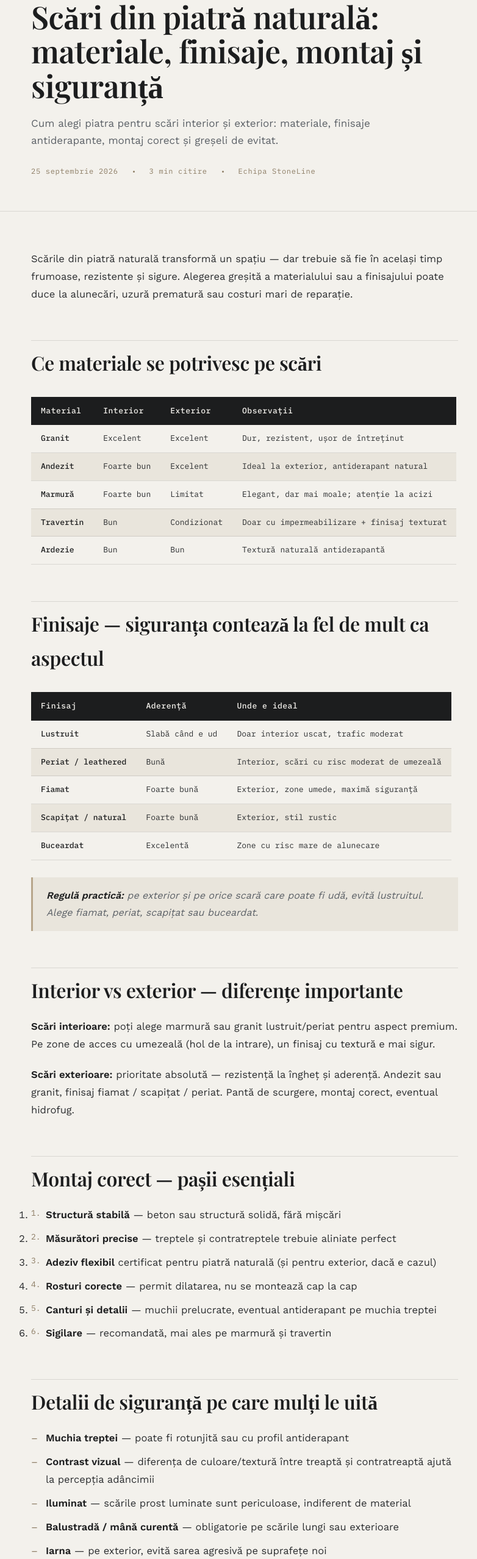
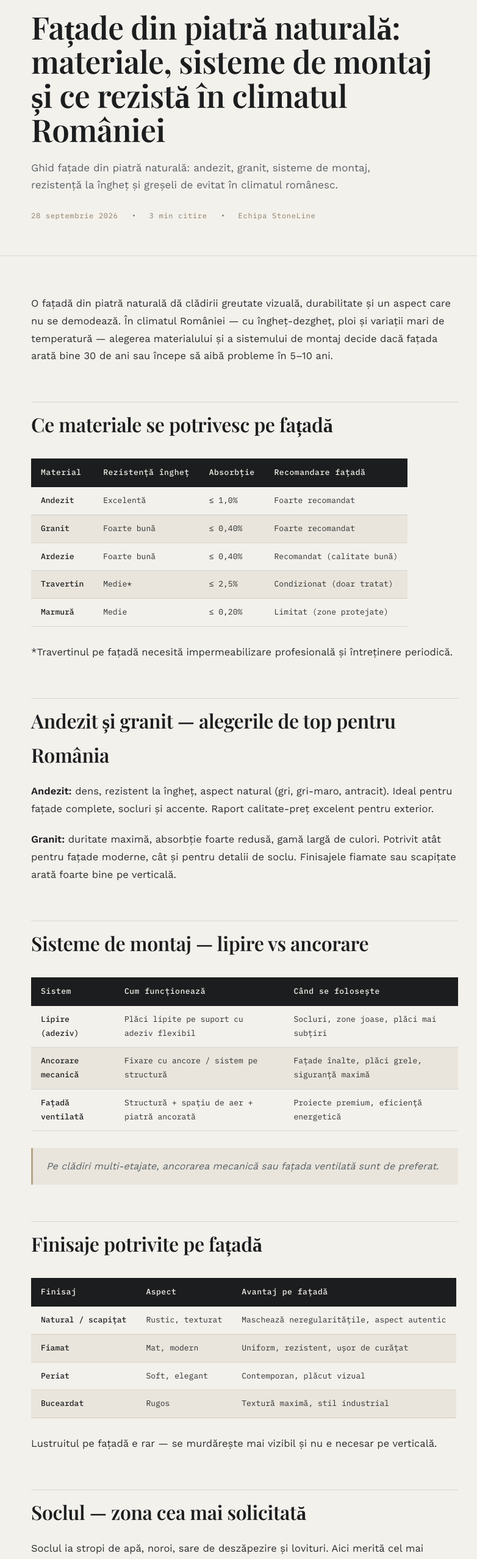
Before and after one commit to stonelinemures/stone-line-website, an Eleventy site: page posts/cum-se-întreține-corect-piatra-naturală-marmură-granit-travertin-andezit-ardezie-—-ghid-practic-2026.md in a window 1280 px wide. Shown: the part 240-2797 px from the top of the page at 61% size, without its empty margins (239-1021 px from the left). Built offline with nearby package versions, Linux system fonts and the light colour scheme; Eleventy itself is replaced by a stand-in of ours; files that its build step writes are made by us from their sources; a web font is replaced by a local one.

Commit message:
Update Articol “cum-se-întreține-corect-piatra-naturală-marmură-granit-travertin-andezit-ardezie-—-ghid-practic-2026”

```diff
--- a/posts/cum-se-întreține-corect-piatra-naturală-marmură-granit-travertin-andezit-ardezie-—-ghid-practic-2026.md
+++ b/posts/cum-se-întreține-corect-piatra-naturală-marmură-granit-travertin-andezit-ardezie-—-ghid-practic-2026.md
@@ -1,82 +1,86 @@
 ---
-title: "Scări din piatră naturală: materiale, finisaje, montaj și siguranță"
-description: "Cum alegi piatra pentru scări interior și exterior: materiale,
-  finisaje antiderapante, montaj corect și greșeli de evitat."
-date: 2026-09-25
+title: "Fațade din piatră naturală: materiale, sisteme de montaj și ce rezistă
+  în climatul României"
+description: "Ghid fațade din piatră naturală: andezit, granit, sisteme de
+  montaj, rezistență la îngheț și greșeli de evitat în climatul românesc."
+date: 2026-09-28
 category: Aplicații
-image: /img/blog/scari-piatra-naturala.webp
+image: /img/blog/fatade-piatra-naturala.webp
 ---
-Scările din piatră naturală transformă un spațiu — dar trebuie să fie în același timp frumoase, rezistente și sigure. Alegerea greșită a materialului sau a finisajului poate duce la alunecări, uzură prematură sau costuri mari de reparație.
+O fațadă din piatră naturală dă clădirii greutate vizuală, durabilitate și un aspect care nu se demodează. În climatul României — cu îngheț-dezgheț, ploi și variații mari de temperatură — alegerea materialului și a sistemului de montaj decide dacă fațada arată bine 30 de ani sau începe să aibă probleme în 5–10 ani.
 
-## Ce materiale se potrivesc pe scări
+## Ce materiale se potrivesc pe fațadă
 
-| Material | Interior | Exterior | Observații |
+| Material | Rezistență îngheț | Absorbție | Recomandare fațadă |
 |---|---|---|---|
-| Granit | Excelent | Excelent | Dur, rezistent, ușor de întreținut |
-| Andezit | Foarte bun | Excelent | Ideal la exterior, antiderapant natural |
-| Marmură | Foarte bun | Limitat | Elegant, dar mai moale; atenție la acizi |
-| Travertin | Bun | Condizionat | Doar cu impermeabilizare + finisaj texturat |
-| Ardezie | Bun | Bun | Textură naturală antiderapantă |
+| Andezit | Excelentă | ≤ 1,0% | Foarte recomandat |
+| Granit | Foarte bună | ≤ 0,40% | Foarte recomandat |
+| Ardezie | Foarte bună | ≤ 0,40% | Recomandat (calitate bună) |
+| Travertin | Medie* | ≤ 2,5% | Condizionat (doar tratat) |
+| Marmură | Medie | ≤ 0,20% | Limitat (zone protejate) |
 
-## Finisaje — siguranța contează la fel de mult ca aspectul
+*Travertinul pe fațadă necesită impermeabilizare profesională și întreținere periodică.
 
-| Finisaj | Aderență | Unde e ideal |
+## Andezit și granit — alegerile de top pentru România
+
+**Andezit:** dens, rezistent la îngheț, aspect natural (gri, gri-maro, antracit). Ideal pentru fațade complete, socluri și accente. Raport calitate-preț excelent pentru exterior.
+
+**Granit:** duritate maximă, absorbție foarte redusă, gamă largă de culori. Potrivit atât pentru fațade moderne, cât și pentru detalii de soclu. Finisajele fiamate sau scapițate arată foarte bine pe verticală.
+
+## Sisteme de montaj — lipire vs ancorare
+
+| Sistem | Cum funcționează | Când se folosește |
 |---|---|---|
-| Lustruit | Slabă când e ud | Doar interior uscat, trafic moderat |
-| Periat / leathered | Bună | Interior, scări cu risc moderat de umezeală |
-| Fiamat | Foarte bună | Exterior, zone umede, maximă siguranță |
-| Scapițat / natural | Foarte bună | Exterior, stil rustic |
-| Buceardat | Excelentă | Zone cu risc mare de alunecare |
+| Lipire (adeziv) | Plăci lipite pe suport cu adeziv flexibil | Socluri, zone joase, plăci mai subțiri |
+| Ancorare mecanică | Fixare cu ancore / sistem pe structură | Fațade înalte, plăci grele, siguranță maximă |
+| Fațadă ventilată | Structură + spațiu de aer + piatră ancorată | Proiecte premium, eficiență energetică |
 
-> **Regulă practică:** pe exterior și pe orice scară care poate fi udă, evită lustruitul. Alege fiamat, periat, scapițat sau buceardat.
+> Pe clădiri multi-etajate, ancorarea mecanică sau fațada ventilată sunt de preferat.
 
-## Interior vs exterior — diferențe importante
+## Finisaje potrivite pe fațadă
 
-**Scări interioare:** poți alege marmură sau granit lustruit/periat pentru aspect premium. Pe zone de acces cu umezeală (hol de la intrare), un finisaj cu textură e mai sigur.
+| Finisaj | Aspect | Avantaj pe fațadă |
+|---|---|---|
+| Natural / scapițat | Rustic, texturat | Maschează neregularitățile, aspect autentic |
+| Fiamat | Mat, modern | Uniform, rezistent, ușor de curățat |
+| Periat | Soft, elegant | Contemporan, plăcut vizual |
+| Buceardat | Rugos | Textură maximă, stil industrial |
 
-**Scări exterioare:** prioritate absolută — rezistență la îngheț și aderență. Andezit sau granit, finisaj fiamat / scapițat / periat. Pantă de scurgere, montaj corect, eventual hidrofug.
+Lustruitul pe fațadă e rar — se murdărește mai vizibil și nu e necesar pe verticală.
 
-## Montaj corect — pașii esențiali
+## Soclul — zona cea mai solicitată
 
-1. **Structură stabilă** — beton sau structură solidă, fără mișcări
-2. **Măsurători precise** — treptele și contratreptele trebuie aliniate perfect
-3. **Adeziv flexibil** certificat pentru piatră naturală (și pentru exterior, dacă e cazul)
-4. **Rosturi corecte** — permit dilatarea, nu se montează cap la cap
-5. **Canturi și detalii** — muchii prelucrate, eventual antiderapant pe muchia treptei
-6. **Sigilare** — recomandată, mai ales pe marmură și travertin
+Soclul ia stropi de apă, noroi, sare de deszăpezire și lovituri. Aici merită cel mai rezistent material: **andezit sau granit, cu finisaj texturat**. Evită travertinul și marmura pe soclu expus.
 
-## Detalii de siguranță pe care mulți le uită
+Detaliu important: hidroizolarea corectă la baza zidului și rosturile etanșe reduc drastic riscul de infiltrații.
 
-- **Muchia treptei** — poate fi rotunjită sau cu profil antiderapant
-- **Contrast vizual** — diferența de culoare/textură între treaptă și contratreaptă ajută la percepția adâncimii
-- **Iluminat** — scările prost luminate sunt periculoase, indiferent de material
-- **Balustradă / mână curentă** — obligatorie pe scările lungi sau exterioare
-- **Iarna** — pe exterior, evită sarea agresivă pe suprafețe noi
-
-## Greșeli frecvente
+## Greșeli frecvente pe fațade
 
 | Greșeală | Consecință | Cum eviți |
 |---|---|---|
-| Finisaj lustruit pe exterior | Alunecare, accidente | Fiamat / periat / scapițat |
-| Marmură pe scară exterioară expusă | Degradare, pete, fisuri | Granit sau andezit |
-| Montaj fără rosturi de dilatare | Fisuri | Rosturi corecte + chit flexibil |
-| Suport instabil | Desprinderi, crăpături | Structură solidă + adeziv potrivit |
-| Ignorarea muchiei treptei | Risc de alunecare / ciobire | Profil antiderapant sau cant rotunjit |
+| Material poros fără tratament | Pete, exfolieri la îngheț | Andezit/granit sau tratament strict |
+| Fără rosturi de dilatare | Fisuri, desprinderi | Rosturi corecte pe verticală și orizontală |
+| Adeziv nepotrivit | Plăci care cad | Adeziv flexibil certificat exterior |
+| Ignorarea greutății pe înălțime | Risc de siguranță | Ancorare mecanică / calcul structural |
+| Soclu din material slab | Degradare rapidă | Andezit sau granit pe soclu |
 
 ## Întrebări frecvente
 
-**Care e cea mai sigură piatră pentru scări exterioare?**
-Andezitul și granitul, cu finisaj fiamat, periat sau scapițat. Oferă rezistență la îngheț și aderență bună.
+**Care e cea mai bună piatră pentru fațadă în România?**
+Andezitul și granitul. Au absorbție redusă și rezistență excelentă la îngheț-dezgheț.
 
-**Cât durează montajul unei scări?**
-De obicei 2–5 zile pentru o scară interioară standard. Exteriorul poate dura mai mult.
+**Se poate monta piatră pe termoizolație?**
+Da, dar cu sistem dedicat (ancore / profile) care preia greutatea. Nu se lipește direct pe polistiren ca o gresie ușoară.
 
-**Se pot reface treptele uzate?**
-Da, în multe cazuri — prin șlefuire, lustruire și re-sigilare. La daune severe se înlocuiesc piesele afectate.
+**Cât durează o fațadă din piatră naturală?**
+Corect aleasă și montată, zeci de ani. Materialul în sine poate depăși durata de viață a multor finisaje alternative.
 
-**Ce grosime e recomandată pentru trepte?**
-De obicei 2–3 cm pentru placare pe suport existent; pentru trepte masive, grosimea se stabilește în funcție de proiect.
+**Oferiți și fațade ventilate?**
+Da, în parteneriat cu proiectanți și pe baza detaliilor tehnice ale proiectului.
+
+**Faceți și doar soclul, nu toată fațada?**
+Da. Multe proiecte încep cu soclul din andezit sau granit — zona cea mai expusă.
 
 ---
 
-Scările din piatră naturală trebuie gândite ca un sistem: material + finisaj + montaj + detalii de siguranță. La StoneLine proiectăm, debităm și montăm scări din piatră naturală — de la holuri elegante la scări exterioare rezistente.
+Fațada din piatră naturală merită investiția dacă alegi material rezistent la climatul local și un sistem de montaj corect. La StoneLine selectăm, prelucrăm și montăm piatră pentru fațade și socluri — cu accent pe rezistența reală în condițiile din România.
```
Also changed, not shown: img/blog/fatade-piatra-naturala.webp (added).
